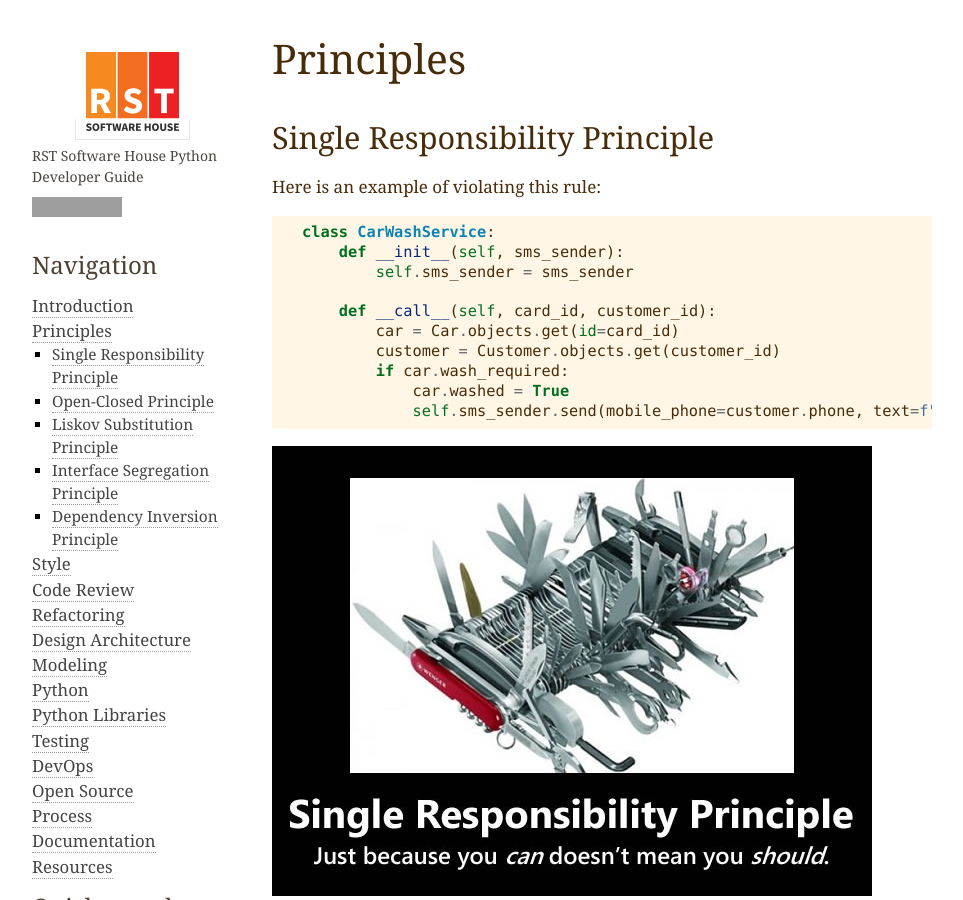
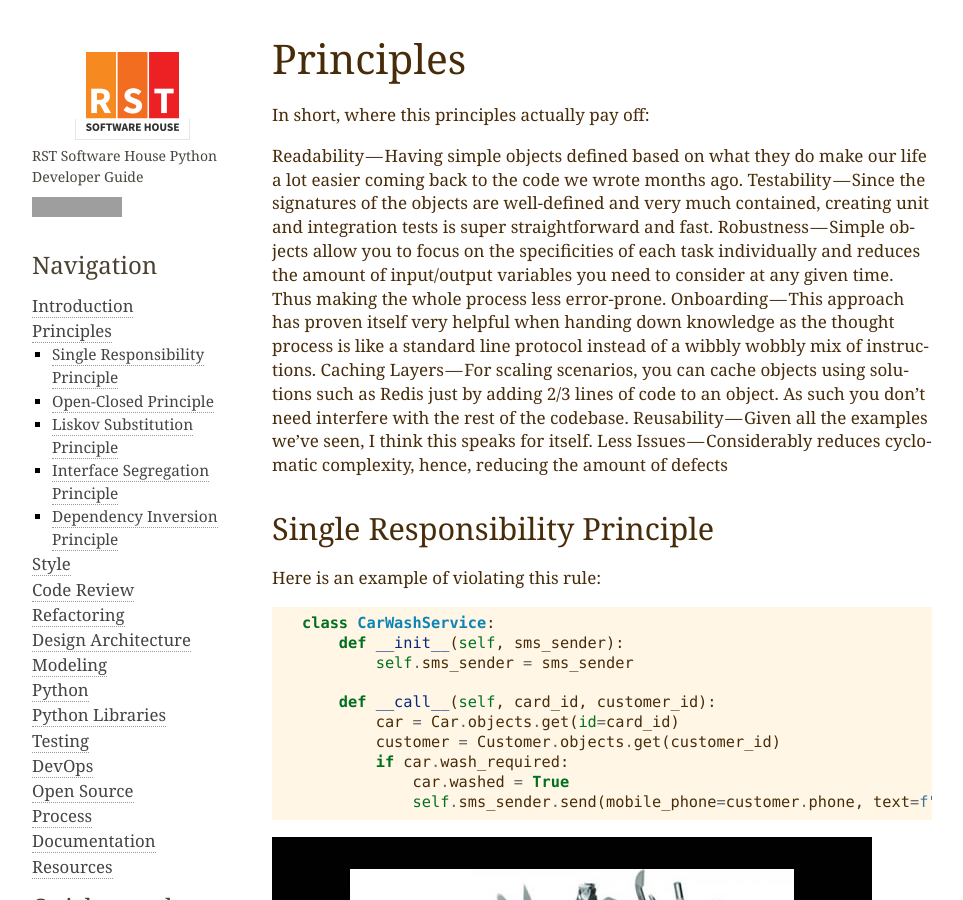
Before and after one commit to rstit/rst-developer-guide, a Sphinx documentation site: the page built from source/principles.rst, in a window 1280 px wide and 900 px high. Shown: the whole window, without its empty margins (148-1111 px from the left). Built offline with Sphinx 7.4.7, drawn with Linux system fonts in a browser that asks for light colours; grey boxes are pictures that could not be loaded.

Commit message:
principles

```diff
--- a/source/principles.rst
+++ b/source/principles.rst
@@ -1,5 +1,16 @@
 Principles
 ======
+
+In short, where this principles actually pay off:
+
+Readability — Having simple objects defined based on what they do make our life a lot easier coming back to the code we wrote months ago.
+Testability — Since the signatures of the objects are well-defined and very much contained, creating unit and integration tests is super straightforward and fast.
+Robustness — Simple objects allow you to focus on the specificities of each task individually and reduces the amount of input/output variables you need to consider at any given time. Thus making the whole process less error-prone.
+Onboarding — This approach has proven itself very helpful when handing down knowledge as the thought process is like a standard line protocol instead of a wibbly wobbly mix of instructions.
+Caching Layers — For scaling scenarios, you can cache objects using solutions such as Redis just by adding 2/3 lines of code to an object. As such you don't need interfere with the rest of the codebase.
+Reusability — Given all the examples we've seen, I think this speaks for itself.
+Less Issues — Considerably reduces cyclomatic complexity, hence, reducing the amount of defects
+
 
 Single Responsibility Principle
 -------
```
